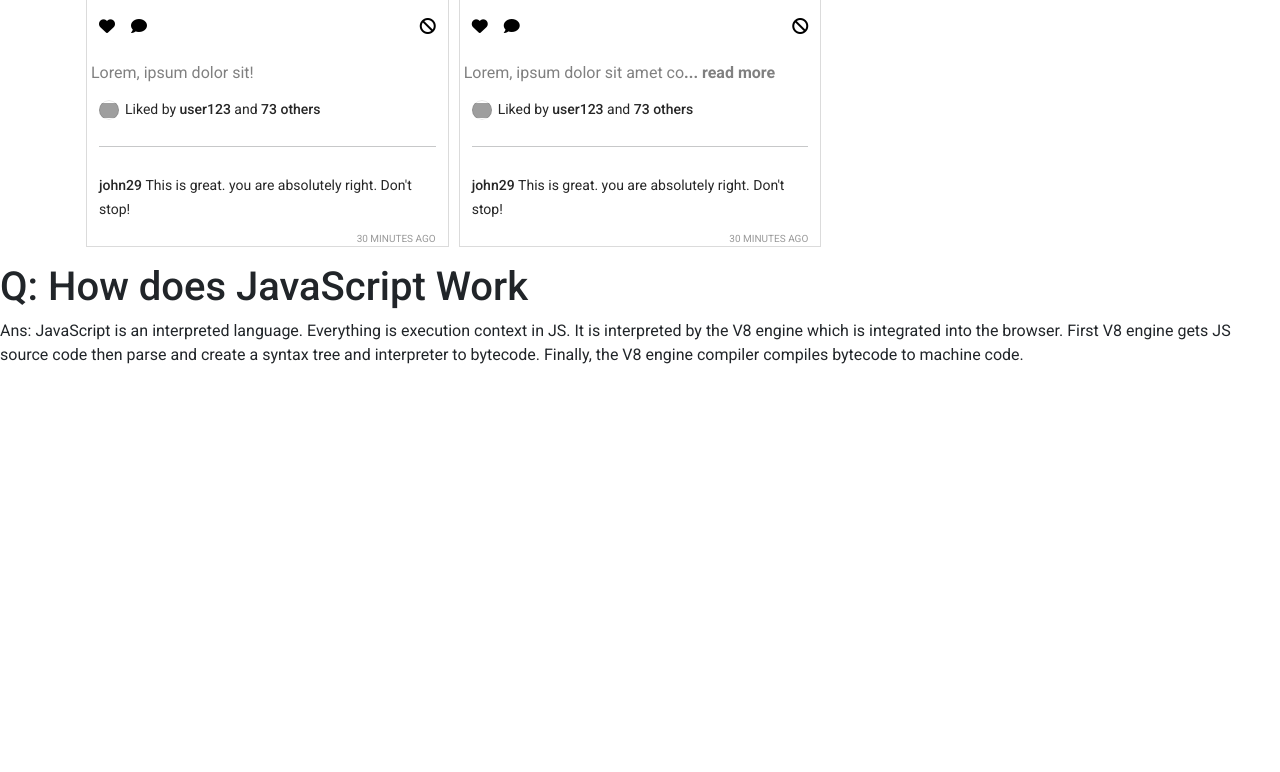
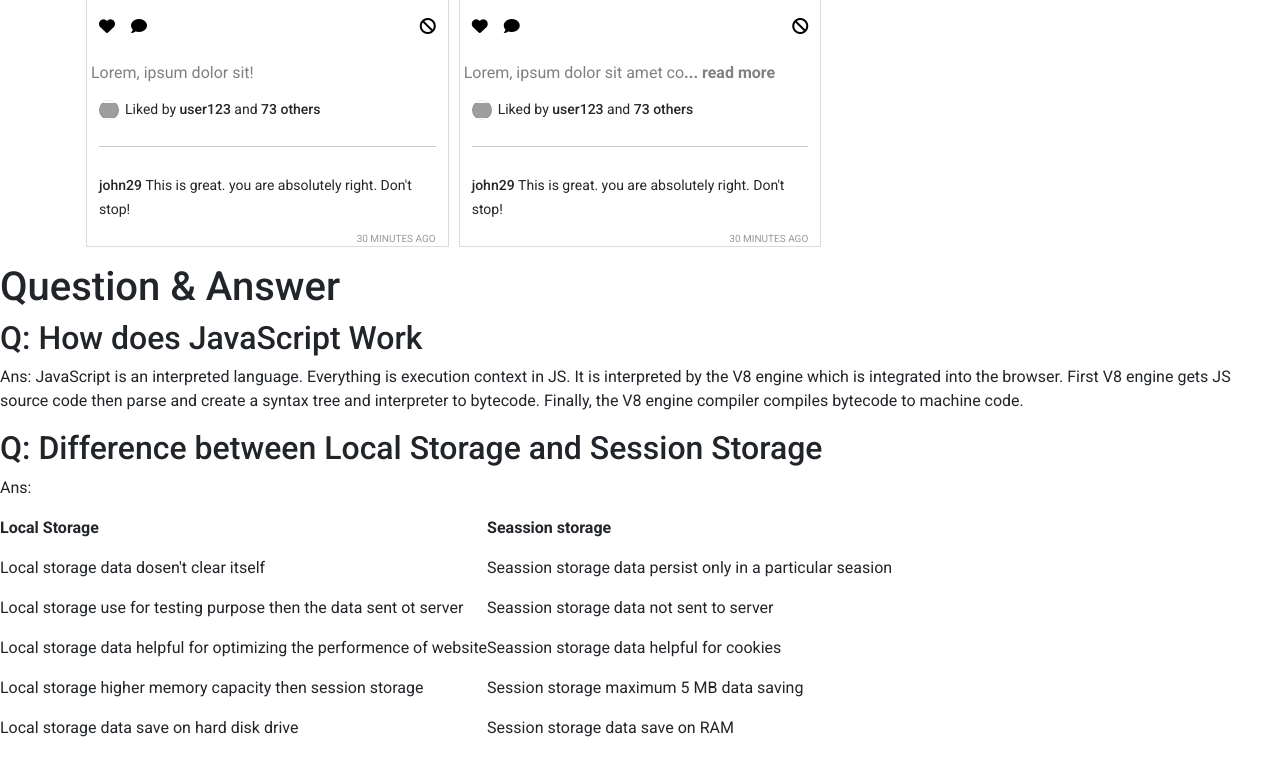
Before and after one commit to ASSiddik01/Assinment_07_insta_shohor, a plain HTML site: page index.html in a window 1280 px wide. Shown: the part 1285-2057 px from the top of the page. Before the commit the page ends 1668 px from the top, so only its background shows below. Drawn offline with nearby package versions, Linux system fonts and the light colour scheme; grey boxes are pictures that could not be loaded.

Commit message:
second question

```diff
--- a/index.html
+++ b/index.html
@@ -18,6 +18,7 @@
     <link rel="stylesheet" href="https://cdnjs.cloudflare.com/ajax/libs/font-awesome/6.0.0/css/all.min.css"
         integrity="sha512-9usAa10IRO0HhonpyAIVpjrylPvoDwiPUiKdWk5t3PyolY1cOd4DSE0Ga+ri4AuTroPR5aQvXU9xC6qOPnzFeg=="
         crossorigin="anonymous" referrerpolicy="no-referrer" />
+
 </head>
 
 <body>
@@ -58,13 +59,73 @@
         </div>
     </main>
     <!-- Question and Answer -->
-    <section id="qa">
-        <div>
-            <h1><span>Q:</span> How does JavaScript Work</h1>
+    <section>
+        <h1 class="section_name">Question & Answer</h1>
+        <div class="qa">
+            <h2><span>Q:</span> How does JavaScript Work</h2>
             <p><span>Ans:</span> JavaScript is an interpreted language. Everything is execution context in JS. It is
                 interpreted by the V8 engine which is integrated into the browser. First V8 engine gets JS source code
                 then parse and create a syntax tree and interpreter to bytecode. Finally, the V8 engine compiler
                 compiles bytecode to machine code.</p>
+        </div>
+        <div class="qa">
+            <h2><span>Q:</span> Difference between Local Storage and Session Storage</h2>
+            <p><span>Ans:</span>
+            <table>
+                <thead>
+                    <tr>
+                        <th>
+                            <p>Local Storage</p>
+                        </th>
+                        <th>
+                            <p>Seassion storage</p>
+                        </th>
+                    </tr>
+                </thead>
+                <tbody>
+                    <tr>
+                        <td>
+                            <p>Local storage data dosen't clear itself </p>
+                        </td>
+                        <td>
+                            <p>Seassion storage data persist only in a particular seasion</p>
+                        </td>
+                    </tr>
+                    <tr>
+                        <td>
+                            <p>Local storage use for testing purpose then the data sent ot server</p>
+                        </td>
+                        <td>
+                            <p>Seassion storage data not sent to server</p>
+                        </td>
+                    </tr>
+                    <tr>
+                        <td>
+                            <p>Local storage data helpful for optimizing the performence of website</p>
+                        </td>
+                        <td>
+                            <p>Seassion storage data helpful for cookies</p>
+                        </td>
+                    </tr>
+                    <tr>
+                        <td>
+                            <p>Local storage higher memory capacity then session storage</p>
+                        </td>
+                        <td>
+                            <p>Session storage maximum 5 MB data saving</p>
+                        </td>
+                    </tr>
+                    <tr>
+                        <td>
+                            <p>Local storage data save on hard disk drive</p>
+                        </td>
+                        <td>
+                            <p>Session storage data save on RAM</p>
+                        </td>
+                    </tr>
+                </tbody>
+            </table>
+            </p>
         </div>
     </section>
     <footer></footer>
```
